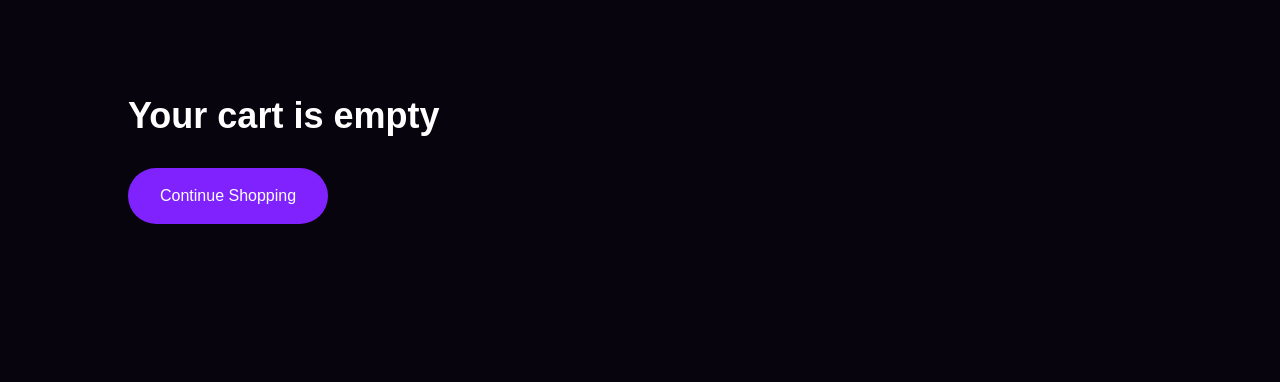
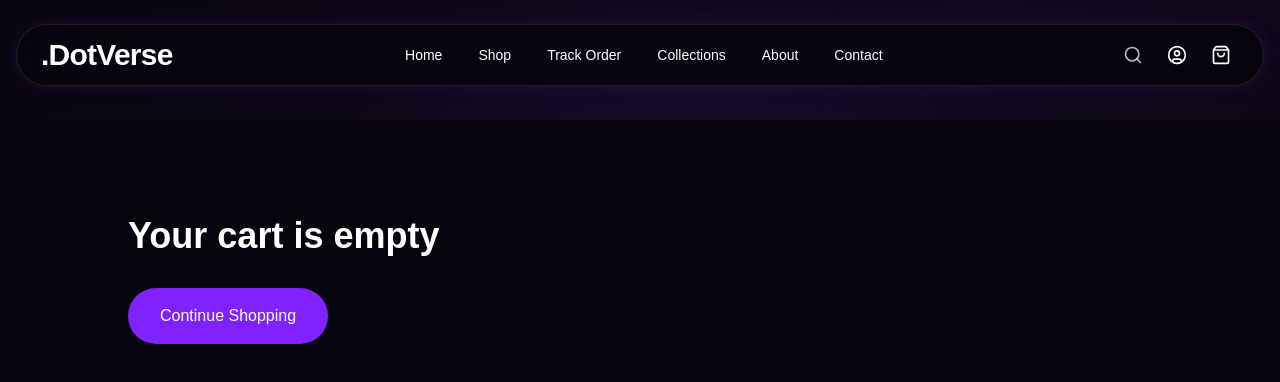
Before and after one commit to Kaush-18/.DotVerse, a Next.js app: page /payment in a window 1280 px wide. Shown: the top 382 px of the page. Built offline with nearby package versions, Linux system fonts and the light colour scheme.

Commit message:
Fixed the navbar with updated design

```diff
--- a/app/cart/page.tsx
+++ b/app/cart/page.tsx
@@ -6,7 +6,6 @@ import Image from "next/image";
 
 import { useCart } from "@/context/CartContext";
 import Container from "@/components/layout/Container";
-import Navbar from "@/components/layout/Navbar";
 import PageReveal from "@/components/animations/PageReveal";
 
 export default function CartPage() {
@@ -14,8 +13,6 @@ export default function CartPage() {
 
   return (
     <PageReveal>
-      <Navbar />
-
       <main className="pt-20 pb-20">
         <Container>
           <h1 className="text-4xl font-bold text-white mb-8">CART</h1>
--- a/app/checkout/page.tsx
+++ b/app/checkout/page.tsx
@@ -4,7 +4,6 @@ import { useRouter } from "next/navigation";
 import { useCart } from "@/context/CartContext";
 import { useCheckout } from "@/context/CheckoutContext";
 import Container from "@/components/layout/Container";
-import Navbar from "@/components/layout/Navbar";
 import PageReveal from "@/components/animations/PageReveal";
 
 export default function CheckoutPage() {
@@ -41,8 +40,6 @@ export default function CheckoutPage() {
 
   return (
     <PageReveal>
-      <Navbar />
-
       <main className="pt-20 pb-20">
         <Container>
           <h1 className="mb-12 text-4xl font-bold text-white">
--- a/app/globals.css
+++ b/app/globals.css
@@ -22,6 +22,31 @@
   --dot-text-muted: rgba(255, 255, 255, 0.45);
 
   --navbar-height: 80px;
+  --navbar-clearance: 120px;
+}
+
+@media (max-width: 900px) {
+  :root {
+    --navbar-height: 72px;
+    --navbar-clearance: 100px;
+  }
+}
+
+@media (max-width: 768px) {
+  :root {
+    --navbar-height: 64px;
+    --navbar-clearance: 90px;
+  }
+}
+
+/* Global Content Wrapper */
+.site-content {
+  padding-top: var(--navbar-clearance);
+  min-height: 100vh;
+}
+
+.site-content .hero-inner {
+  padding-top: 0;
 }
 
 * {
@@ -1494,7 +1519,7 @@ html {
 
   margin: 0 auto;
   padding:
-    clamp(28px, 4vh, 56px)
+    0
     clamp(24px, 5vw, 72px)
     clamp(28px, 4vh, 48px);
 
@@ -1891,6 +1916,7 @@ html {
 @media (max-width: 900px) {
   :root {
     --navbar-height: 72px;
+    --navbar-clearance: 100px;
   }
 
   .hero {
@@ -1906,10 +1932,10 @@ html {
 
     gap: 0;
 
-    padding:
-      34px
-      28px
-      90px;
+    padding-top: var(--navbar-clearance);
+    padding-bottom: 90px;
+    padding-left: 28px;
+    padding-right: 28px;
   }
 
   .hero-content {
@@ -1976,6 +2002,7 @@ html {
 @media (max-width: 768px) {
   :root {
     --navbar-height: 64px;
+    --navbar-clearance: 90px;
   }
 
   .hero {
@@ -1985,10 +2012,10 @@ html {
   .hero-inner {
     min-height: calc(100svh - var(--navbar-height));
 
-    padding:
-      24px
-      18px
-      82px;
+    padding-top: var(--navbar-clearance);
+    padding-bottom: 82px;
+    padding-left: 18px;
+    padding-right: 18px;
   }
 
   .hero-content {
@@ -2076,10 +2103,10 @@ html {
 
 @media (max-width: 480px) {
   .hero-inner {
-    padding:
-      20px
-      16px
-      76px;
+    padding-top: var(--navbar-clearance);
+    padding-bottom: 76px;
+    padding-left: 16px;
+    padding-right: 16px;
   }
 
   .hero-badge {
--- a/app/layout.tsx
+++ b/app/layout.tsx
@@ -2,6 +2,7 @@ import type { Metadata, Viewport } from "next";
 import { Geist, Geist_Mono } from "next/font/google";
 import { CartProvider } from "@/context/CartContext";
 import { CheckoutProvider } from "@/context/CheckoutContext";
+import Navbar from "@/components/layout/Navbar";
 import "./globals.css";
 
 const geistSans = Geist({
@@ -47,7 +48,10 @@ export default function RootLayout({
       <body className="min-h-screen" suppressHydrationWarning>
         <CheckoutProvider>
           <CartProvider>
-            {children}
+            <Navbar />
+            <main className="site-content w-full min-w-0">
+              {children}
+            </main>
           </CartProvider>
         </CheckoutProvider>
       </body>
--- a/app/page.tsx
+++ b/app/page.tsx
@@ -4,7 +4,6 @@ import { useEffect, useState } from "react";
 import { AnimatePresence } from "framer-motion";
 
 import Loader from "@/components/loader/Loader";
-import Navbar from "@/components/layout/Navbar";
 import Hero from "@/components/home/Hero";
 import FeaturedCollections from "@/components/home/FeaturedCollections";
 import NewArrivals from "@/components/home/NewArrivals";
@@ -29,7 +28,6 @@ export default function Home() {
 
       {!loading && (
         <PageReveal>
-          <Navbar />
           <Hero />
           <FeaturedCollections />
           <NewArrivals />
--- a/app/payment/page.tsx
+++ b/app/payment/page.tsx
@@ -5,7 +5,6 @@ import { useRouter } from "next/navigation";
 import { useCart } from "@/context/CartContext";
 import { useCheckout } from "@/context/CheckoutContext";
 import Container from "@/components/layout/Container";
-import Navbar from "@/components/layout/Navbar";
 import PageReveal from "@/components/animations/PageReveal";
 
 export default function PaymentPage() {
@@ -135,8 +134,6 @@ export default function PaymentPage() {
 
   return (
     <PageReveal>
-      <Navbar />
-
       <main className="py-16">
         <div className="mx-auto max-w-5xl px-4">
           <h1 className="mb-10 text-3xl font-bold">PAYMENT</h1>
--- a/app/shop/page.tsx
+++ b/app/shop/page.tsx
@@ -1,5 +1,4 @@
 import Container from "@/components/layout/Container";
-import Navbar from "@/components/layout/Navbar";
 import PageReveal from "@/components/animations/PageReveal";
 import ProductGrid from "@/components/product/ProductGrid";
 import { getProducts } from "@/services/products";
@@ -8,8 +7,6 @@ export default async function ShopPage() {
   const products = await getProducts();
   return (
     <PageReveal>
-      <Navbar />
-
       <main>
         <section className="relative overflow-hidden pt-20 sm:pt-24 md:pt-28 lg:pt-32">
           {/* Background atmosphere */}
--- a/components/layout/Navbar.tsx
+++ b/components/layout/Navbar.tsx
@@ -2,162 +2,169 @@
 
 import { useState, useEffect } from "react";
 import Link from "next/link";
-import { ShoppingBag, Search, User, Menu, X } from "lucide-react";
-import { motion, AnimatePresence } from "framer-motion";
+import { usePathname } from "next/navigation";
+import {
+  ShoppingBag, Search, Menu, X,
+  Home, ShoppingBasket, Package, Layers, Info, Mail, CircleUser
+} from "lucide-react";
 
-import Container from "@/components/layout/Container";
 import Logo from "@/components/ui/Logo";
 import { useCart } from "@/context/CartContext";
 
 const navLinks = [
-  { label: "Home", href: "/" },
-  { label: "Shop", href: "/shop" },
-  { label: "Track Order", href: "/track-order" },
-  { label: "Collections", href: "#" },
-  { label: "About", href: "#" },
-  { label: "Contact", href: "#" },
+  { label: "Home", href: "/", icon: Home },
+  { label: "Shop", href: "/shop", icon: ShoppingBasket },
+  { label: "Track Order", href: "/track-order", icon: Package },
+  { label: "Collections", href: "#", icon: Layers },
+  { label: "About", href: "#", icon: Info },
+  { label: "Contact", href: "#", icon: Mail },
 ];
 
 export default function Navbar() {
   const { totalItems } = useCart();
   const [isMenuOpen, setIsMenuOpen] = useState(false);
+  const pathname = usePathname();
 
-  // Prevent background scroll when menu is open without layout shift
+  const closeMenu = () => setIsMenuOpen(false);
+  const toggleMenu = () => setIsMenuOpen(!isMenuOpen);
+
+  // Scroll locking
   useEffect(() => {
     if (isMenuOpen) {
-      const scrollbarWidth = window.innerWidth - document.documentElement.clientWidth;
-      document.body.style.paddingRight = `${scrollbarWidth}px`;
       document.body.style.overflow = "hidden";
     } else {
-      document.body.style.paddingRight = "0px";
       document.body.style.overflow = "unset";
     }
     return () => {
-      document.body.style.paddingRight = "0px";
       document.body.style.overflow = "unset";
     };
   }, [isMenuOpen]);
 
-  const toggleMenu = () => setIsMenuOpen(!isMenuOpen);
-  const closeMenu = () => setIsMenuOpen(false);
+  // Close on Escape
+  useEffect(() => {
+    const handleEsc = (event: KeyboardEvent) => {
+      if (event.key === "Escape") closeMenu();
+    };
+    window.addEventListener("keydown", handleEsc);
+    return () => window.removeEventListener("keydown", handleEsc);
+  }, []);
+
+  const isActive = (href: string) => pathname === href;
 
   return (
+    <>
       <header
         className="
-        sticky
-        top-0
-        z-[1000]
-        w-full
-        h-[var(--navbar-height)]
-        bg-[#05020c]/82
-        backdrop-blur-[18px]
-        border-b
-        border-white/[0.08]
+          fixed top-6 left-4 right-4 z-[100] mx-auto max-w-7xl
+          flex items-center justify-between
+          px-6 py-3
+          rounded-full
+          bg-[#07040d]/80 backdrop-blur-xl border border-white/10
+          shadow-[0_0_20px_rgba(124,58,237,0.15)]
         "
       >
-      <Container className="relative z-10">
-        <div
-          className="
-            flex
-            h-[var(--navbar-height)]
-            min-h-[var(--navbar-height)]
-            items-center
-            justify-between
-          "
-        >
-          {/* LOGO */}
-          <motion.div
-            initial={{ opacity: 0, x: -20 }}
-            animate={{ opacity: 1, x: 0 }}
-            transition={{ duration: 0.7, ease: [0.22, 1, 0.36, 1] }}
-            className="shrink-0"
-          >
         <Logo />
-          </motion.div>
 
-          {/* DESKTOP NAVIGATION */}
-          <nav
-            className="
-              hidden
-              items-center
-              gap-8
-              min-[901px]:flex
-              lg:gap-10
-            "
-          >
+        <nav className="hidden min-[901px]:flex items-center gap-1">
           {navLinks.map((item) => (
             <Link
               key={item.label}
               href={item.href}
-                className="group relative whitespace-nowrap py-2 text-sm font-medium text-white/70 transition-colors duration-300 hover:text-white lg:text-[15px]"
+              className={`
+                px-4 py-2 rounded-full text-sm font-medium transition-all duration-300
+                ${isActive(item.href)
+                  ? "text-white bg-white/10 shadow-[0_0_10px_rgba(124,58,237,0.3)]"
+                  : "text-white/70 hover:text-white hover:bg-white/5"}
+              `}
             >
               {item.label}
-                <span className="absolute bottom-0 left-0 h-[1.5px] w-0 rounded-full bg-violet-500 transition-all duration-300 group-hover:w-full" />
             </Link>
           ))}
         </nav>
 
-          {/* ACTIONS & HAMBURGER */}
-          <div className="flex shrink-0 items-center gap-1 sm:gap-2">
-            <button type="button" aria-label="Search" className="group rounded-full p-2.5 text-white/65 transition-all duration-300 hover:bg-white/[0.07] hover:text-white">
-              <Search size={20} strokeWidth={1.7} />
+        <div className="flex items-center gap-2 shrink-0">
+          <button aria-label="Search" className="p-2 rounded-full hover:bg-white/10 text-white/70 transition-colors">
+            <Search size={20} />
           </button>
-
-            <Link href="/cart" className="group relative rounded-full p-2.5 text-white/65 transition-all duration-300 hover:bg-white/[0.07] hover:text-white" aria-label="Shopping bag">
-              <ShoppingBag size={20} strokeWidth={1.7} />
-              {totalItems > 0 && <span className="absolute top-0 right-0 flex h-4 w-4 items-center justify-center rounded-full bg-violet-600 text-[10px] font-bold text-white">{totalItems}</span>}
+          <Link href="/account" aria-label="Account" className="p-2 rounded-full hover:bg-white/10 text-white/70 transition-colors">
+            <CircleUser size={20} />
           </Link>
-
-            <button type="button" aria-label="Account" className="group hidden rounded-full p-2.5 text-white/65 transition-all duration-300 hover:bg-white/[0.07] hover:text-white sm:block">
-              <User size={20} strokeWidth={1.7} />
-            </button>
-
-            {/* Mobile Hamburger */}
+          <Link href="/cart" aria-label="Cart" className="relative p-2 rounded-full hover:bg-white/10 text-white/70 transition-colors">
+            <ShoppingBag size={20} />
+            {totalItems > 0 && (
+              <span className="absolute top-0 right-0 flex h-4 w-4 items-center justify-center rounded-full bg-violet-600 text-[10px] font-bold text-white">
+                {totalItems}
+              </span>
+            )}
+          </Link>
           <button
-              type="button"
-              className="min-[901px]:hidden rounded-full p-2.5 text-white/65 hover:text-white"
             onClick={toggleMenu}
-              aria-label="Toggle menu"
+            aria-label="Open navigation"
             aria-expanded={isMenuOpen}
+            aria-controls="mobile-navigation"
+            className="min-[901px]:hidden p-2 rounded-full hover:bg-white/10 text-white/70 transition-colors"
           >
-              {isMenuOpen ? <X size={24} /> : <Menu size={24} />}
+            <Menu size={24} />
           </button>
         </div>
+      </header>
+
+      {isMenuOpen && (
+        <>
+          {/* BACKDROP */}
+          <div
+            className="fixed inset-0 z-[200] bg-black/60 backdrop-blur-md"
+            onClick={closeMenu}
+          />
+
+          {/* DRAWER */}
+          <div
+            id="mobile-navigation"
+            className="
+              fixed inset-y-0 right-0 z-[300]
+              h-[100dvh] w-[min(88vw,380px)]
+              bg-[#07040d] border-l border-white/10
+              shadow-2xl
+              transition-transform duration-300
+            "
+            style={{ transform: isMenuOpen ? 'translateX(0)' : 'translateX(100%)' }}
+          >
+            <div className="flex items-center justify-between p-6">
+              <Logo />
+              <button
+                onClick={closeMenu}
+                aria-label="Close navigation"
+                className="p-2 rounded-full hover:bg-white/10"
+              >
+                <X size={24} />
+              </button>
             </div>
-      </Container>
 
-      {/* MOBILE MENU */}
-      <AnimatePresence>
-        {isMenuOpen && (
-          <motion.div
-            initial={{ opacity: 0, y: -10 }}
-            animate={{ opacity: 1, y: 0 }}
-            exit={{ opacity: 0, y: -10 }}
-            transition={{ duration: 0.2 }}
-            className="fixed inset-0 top-[var(--navbar-height)] z-[999] bg-[#07040d]/98 backdrop-blur-xl border-t border-white/10 min-[901px]:hidden"
-            style={{ minHeight: "calc(100dvh - var(--navbar-height))" }}
+            <nav className="flex flex-col gap-2 p-6">
+              {navLinks.map((item) => (
+                <Link
+                  key={item.label}
+                  href={item.href}
+                  onClick={closeMenu}
+                  className="flex items-center gap-4 p-4 rounded-2xl hover:bg-white/5 text-lg font-medium transition-colors"
                 >
-            <nav className="flex flex-col p-8 gap-8">
-              {navLinks.map((item, index) => (
-                <motion.div
-                  key={item.label}
-                  initial={{ opacity: 0, x: -20 }}
-                  animate={{ opacity: 1, x: 0 }}
-                  transition={{ delay: index * 0.05 }}
-                >
-                  <Link
-                    href={item.href}
-                    className="text-3xl font-medium text-white hover:text-violet-400 block"
-                    onClick={closeMenu}
-                  >
+                  <item.icon size={20} className="text-violet-400" />
                   {item.label}
                 </Link>
-                </motion.div>
               ))}
             </nav>
-          </motion.div>
+
+            <div className="absolute bottom-0 left-0 right-0 p-6 border-t border-white/10 flex flex-col gap-2">
+               <Link href="/account" onClick={closeMenu} className="p-4 rounded-2xl hover:bg-white/5 text-lg font-medium flex items-center gap-4">
+                  <CircleUser size={20} /> Account
+               </Link>
+               <Link href="/cart" onClick={closeMenu} className="p-4 rounded-2xl hover:bg-white/5 text-lg font-medium flex items-center gap-4">
+                  <ShoppingBag size={20} /> Cart
+               </Link>
+            </div>
+          </div>
+        </>
       )}
-      </AnimatePresence>
-    </header>
+    </>
   );
 }
```
Lines whose indentation alone changed are shown as unchanged.
